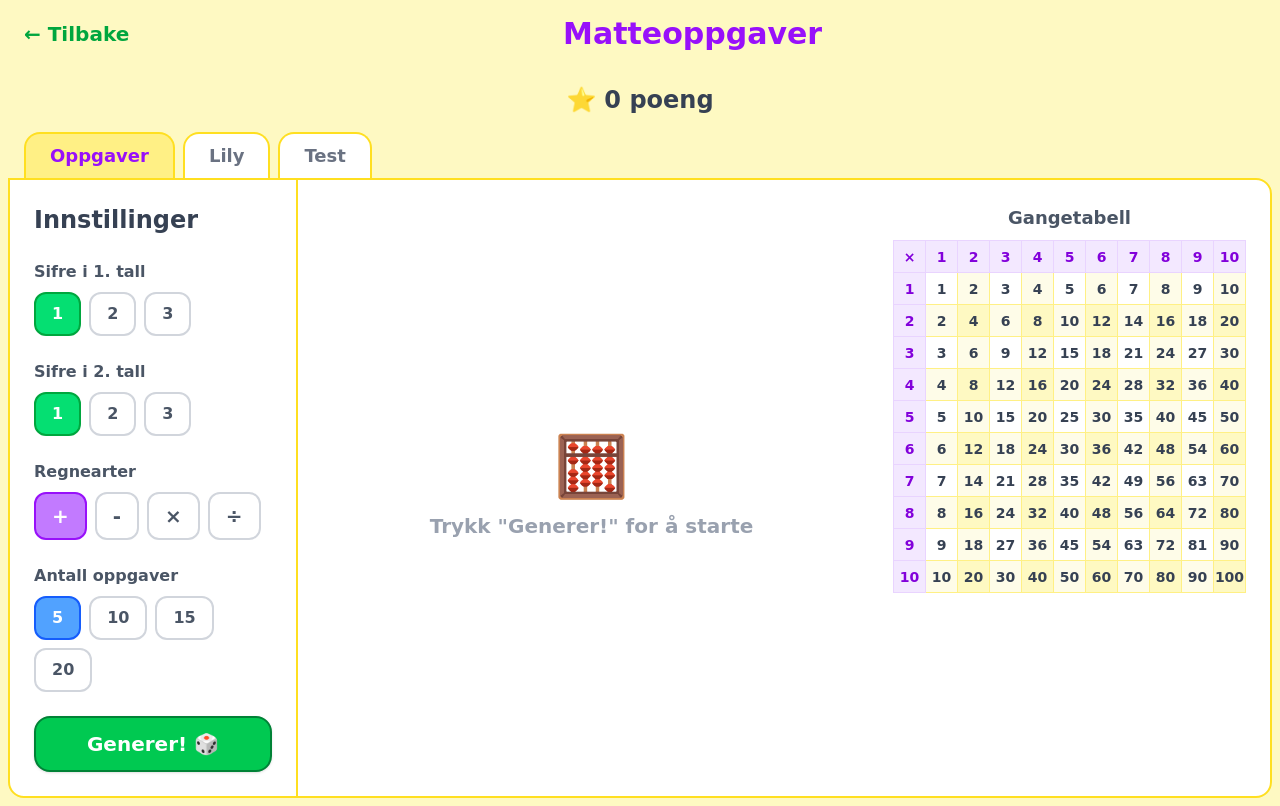
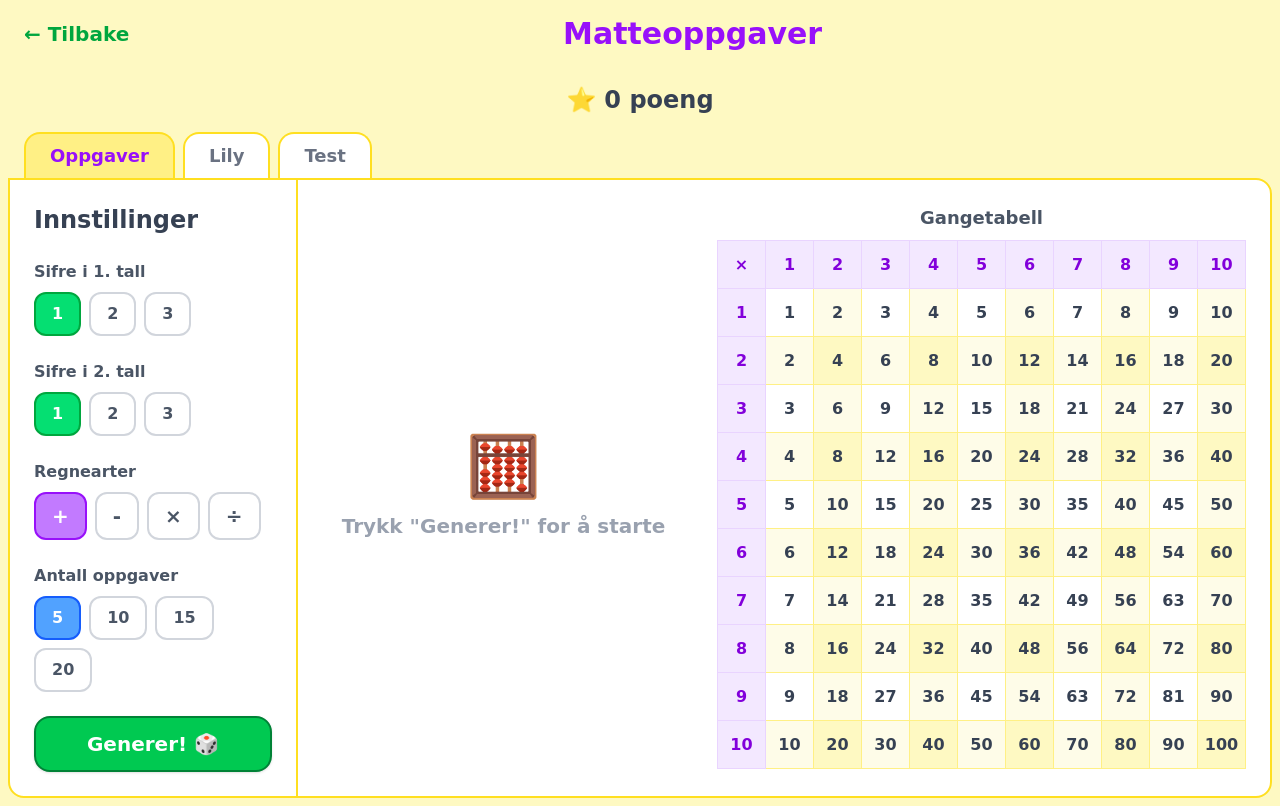
Before and after one commit to stegenish/matte, a Next.js app: page /oppgaver in a window 1280 px wide. Built offline with nearby package versions, Linux system fonts and the light colour scheme.

Commit message:
Gangetabell: 50% større celler og tekst
w-8/h-8 → w-12/h-12, text-sm → text-base.

Prompt: Gjøre gangetabellen 50% større.

```diff
--- a/app/oppgaver/page.tsx
+++ b/app/oppgaver/page.tsx
@@ -114,12 +114,12 @@ function Gangetabell() {
   return (
     <div className="shrink-0 overflow-auto">
       <h2 className="text-lg font-black text-gray-600 mb-2 text-center">Gangetabell</h2>
-      <table className="border-collapse text-center text-sm font-bold">
+      <table className="border-collapse text-center text-base font-bold">
         <thead>
           <tr>
-            <th className="w-8 h-8 bg-purple-100 text-purple-700 border border-purple-200">×</th>
+            <th className="w-12 h-12 bg-purple-100 text-purple-700 border border-purple-200">×</th>
             {TALL.map((n) => (
-              <th key={n} className="w-8 h-8 bg-purple-100 text-purple-700 border border-purple-200">
+              <th key={n} className="w-12 h-12 bg-purple-100 text-purple-700 border border-purple-200">
                 {n}
               </th>
             ))}
@@ -128,7 +128,7 @@ function Gangetabell() {
         <tbody>
           {TALL.map((a) => (
             <tr key={a}>
-              <th className="w-8 h-8 bg-purple-100 text-purple-700 border border-purple-200">{a}</th>
+              <th className="w-12 h-12 bg-purple-100 text-purple-700 border border-purple-200">{a}</th>
               {TALL.map((b) => {
                 const mørkRad = a % 2 === 0;
                 const mørkKol = b % 2 === 0;
@@ -136,7 +136,7 @@ function Gangetabell() {
                          : mørkRad || mørkKol ? "bg-yellow-50"
                          : "bg-white";
                 return (
-                  <td key={b} className={`w-8 h-8 border border-yellow-200 text-gray-700 hover:bg-orange-100 ${bg}`}>
+                  <td key={b} className={`w-12 h-12 border border-yellow-200 text-gray-700 hover:bg-orange-100 ${bg}`}>
                     {a * b}
                   </td>
                 );
```
